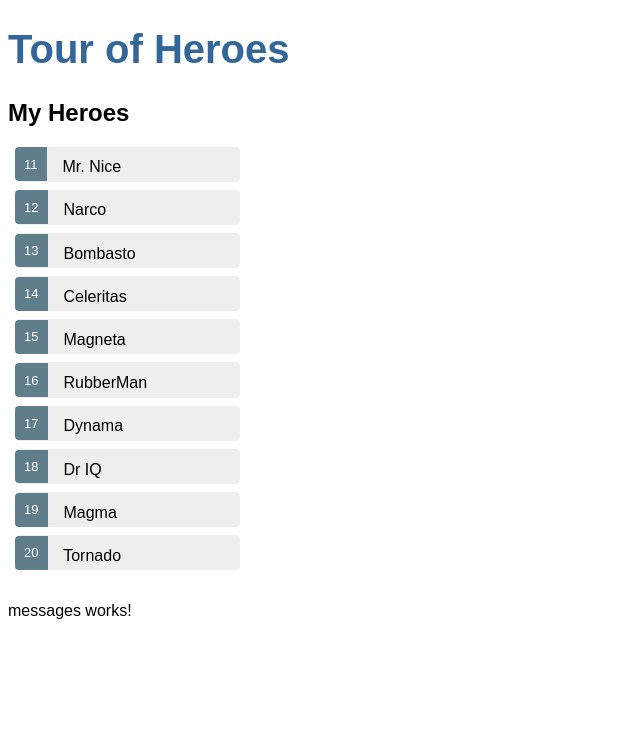
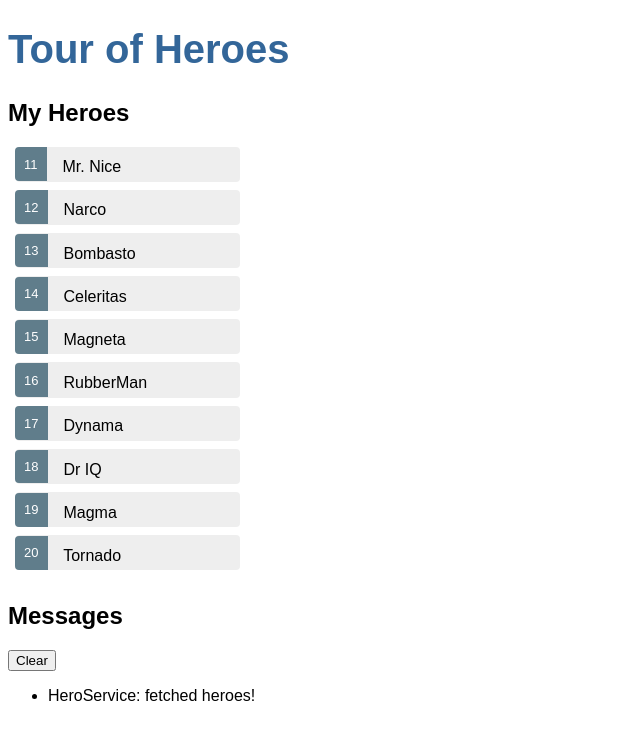
Before and after one commit to Soheila-Git/angular-tour-of-heroes, an Angular app: page / in a window 1280 px wide. Shown: the top 740 px of the page, without its empty margins (0-640 px from the left). Built offline with nearby package versions, Linux system fonts and the light colour scheme.

Commit message:
The MessageComponent displays all messages

```diff
--- a/src/app/messages/messages.component.html
+++ b/src/app/messages/messages.component.html
@@ -1,3 +1,9 @@
-<p>
-  messages works!
-</p>
+<!--The template binds directly to the component's messageService-->
+<div *ngIf="messageService.messages.length">
+  <h2>Messages</h2>
+  <button class="clear"
+          (click)="messageService.clear()">Clear</button>
+  <ul>
+    <li *ngFor='let message of messageService.messages'>{{message}}</li>
+  </ul>
+</div>
--- a/src/app/messages/messages.component.ts
+++ b/src/app/messages/messages.component.ts
@@ -1,4 +1,5 @@
 import { Component, OnInit } from '@angular/core';
+import { MessageService } from '../message.service';
 
 @Component({
   selector: 'app-messages',
@@ -7,7 +8,7 @@
 })
 export class MessagesComponent implements OnInit {
 
-  constructor() { }
+  constructor(public messageService: MessageService) { }
 
   ngOnInit() {
   }
```
